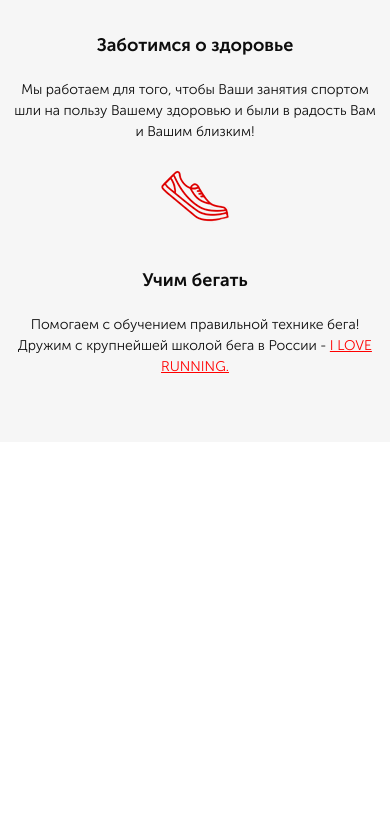
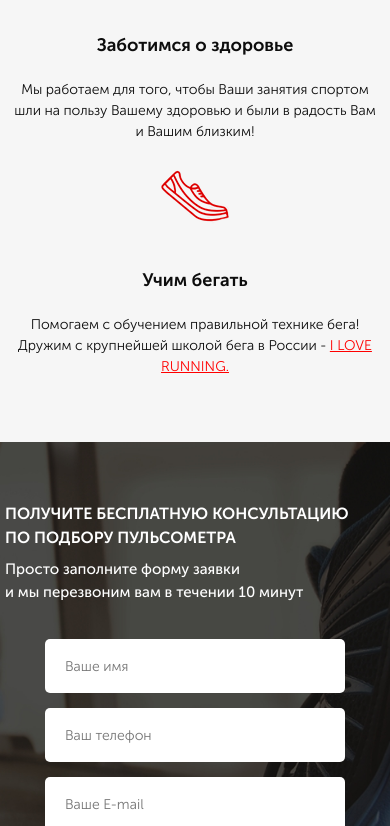
Before and after one commit to vict0rkovalchuk/run-smart, a website: page src/index.html in a window 390 px wide. Shown: the part 1174-2000 px from the top of the page. Before the commit the page ends 1616 px from the top, so only its background shows below. Drawn offline with Linux system fonts and the light colour scheme.

Commit message:
add consultation block

```diff
--- a/src/index.html
+++ b/src/index.html
@@ -94,5 +94,28 @@
         </div>
       </div>
     </div>
+    <div class="consultation">
+      <h2 class="container">
+        <div class="title title_left">
+          Получите бесплатную консультацию <br />
+          по подбору пульсометра
+        </div>
+        <div class="consultation__descr">
+          Просто заполните форму заявки <br />
+          и мы перезвоним вам в течении 10 минут
+        </div>
+        <form class="feed-form" action="#">
+          <input name="name" required placeholder="Ваше имя" type="text" />
+          <input
+            name="phone"
+            required
+            placeholder="Ваш телефон"
+            type="number"
+          />
+          <input name="email" required placeholder="Ваше E-mail" type="email" />
+          <button class="button button_submit">заказать кОНСУЛЬТАЦИЮ</button>
+        </form>
+      </h2>
+    </div>
   </body>
 </html>
--- a/src/sass/blocks/_buttons.scss
+++ b/src/sass/blocks/_buttons.scss
@@ -9,11 +9,19 @@
   font-weight: 500;
   font-size: 12px;
   text-transform: uppercase;
+  font-size: 16px;
+  &_header {
+    font-size: 12px;
+  }
   &_main {
     margin-top: 67px;
     width: 300px;
     height: 50px;
-    font-size: 16px;
+  }
+  &_submit {
+    margin-top: 5px;
+    width: 100%;
+    height: 58px;
   }
 }
 
--- /dev/null
+++ b/src/sass/blocks/_consultation.scss
@@ -0,0 +1,29 @@
+.consultation {
+  min-height: 680px;
+  padding: 100px 0 108px 0;
+  background: url('../img/consultation.jpg') center center/cover no-repeat;
+  &__descr {
+    color: #ffffff;
+    margin-top: 8px;
+    font-weight: 500;
+    font-size: 20px;
+  }
+}
+
+@media (max-width: 767px) {
+  .consultation {
+    &__descr {
+      font-size: 18px;
+    }
+  }
+}
+
+@media (max-width: 575px) {
+  .consultation {
+    min-height: 500px;
+    padding: 60px 5px 90px 5px;
+    &__descr {
+      font-size: 15px;
+    }
+  }
+}
--- /dev/null
+++ b/src/sass/blocks/_forms.scss
@@ -0,0 +1,25 @@
+.feed-form {
+  width: 300px;
+  margin-top: 36px;
+  display: flex;
+  flex-direction: column;
+  gap: 15px;
+  input {
+    width: 100%;
+    height: 54px;
+    border-radius: 5px;
+    background: #ffffff;
+    border: none;
+    padding: 0 20px;
+    color: #4b4b4b;
+    font-weight: 300;
+    font-size: 14px;
+  }
+}
+
+@media (max-width: 575px) {
+  .feed-form {
+    margin: 0 auto;
+    margin-top: 36px;
+  }
+}
--- a/src/sass/blocks/_promo.scss
+++ b/src/sass/blocks/_promo.scss
@@ -1,7 +1,7 @@
 .promo {
   min-height: 650px;
   padding: 21px 0 93px 0;
-  background: url('../../img/main.jpg') center center/cover no-repeat;
+  background: url('../img/main.jpg') center center/cover no-repeat;
   &__wrapper {
     margin-top: 91px;
     display: flex;
--- /dev/null
+++ b/src/sass/blocks/_titles.scss
@@ -0,0 +1,36 @@
+.title {
+  color: #0d0d0d;
+  font-weight: 700;
+  font-size: 30px;
+  text-transform: uppercase;
+  text-align: center;
+  &_left {
+    color: #ffffff;
+    font-size: 36px;
+    text-align: left;
+  }
+}
+
+@media (max-width: 991px) {
+  .title {
+    &_left {
+      font-size: 30px;
+    }
+  }
+}
+
+@media (max-width: 767px) {
+  .title {
+    &_left {
+      font-size: 24px;
+    }
+  }
+}
+
+@media (max-width: 575px) {
+  .title {
+    &_left {
+      font-size: 16px;
+    }
+  }
+}
--- a/src/sass/style.scss
+++ b/src/sass/style.scss
@@ -23,3 +23,6 @@
 @import './blocks/header';
 @import './blocks/buttons';
 @import './blocks/advantages';
+@import './blocks/consultation';
+@import './blocks/titles';
+@import './blocks/forms';
```
Also changed, not shown: src/css/style.min.css.
